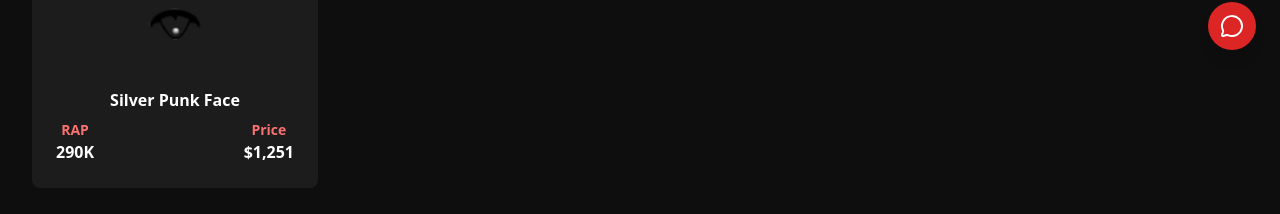
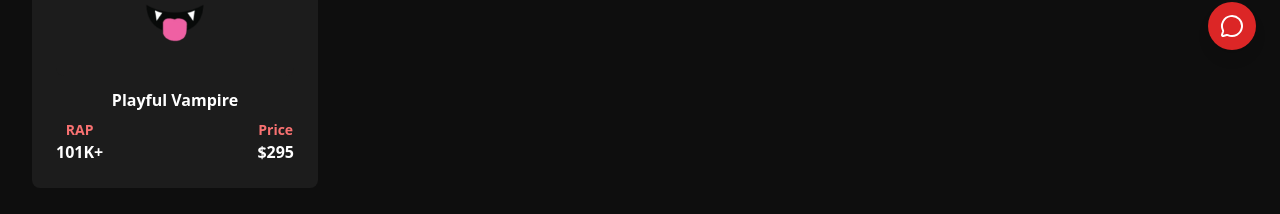
Before and after one commit to calc-d/Adurite, a React (Vite) app: page / in a window 1280 px wide. Shown: the part 726-940 px from the top of the page. Built offline with nearby package versions, Linux system fonts and the light colour scheme.

Commit message:
My changes

```diff
--- a/src/App.tsx
+++ b/src/App.tsx
@@ -545,25 +545,25 @@ function App() {
           <div className="w-full h-32 sm:h-40 rounded-lg mb-3 overflow-hidden bg-[#1c1c1c] flex items-center justify-center">
             <img
               src={robluxface}
-              alt="Silver Punk Face"
+              alt="Playful Vampire"
               className="max-h-24 sm:max-h-36 object-contain"
             />
           </div>
 
           {/* Title */}
           <h3 className="text-white font-semibold mb-2 text-sm sm:text-base text-center">
-            Silver Punk Face
+            Playful Vampire
           </h3>
 
           {/* RAP & Price */}
           <div className="flex justify-between items-center text-center">
             <div>
               <div className="text-red-400 text-xs sm:text-sm font-semibold">RAP</div>
-              <div className="text-white font-bold text-sm sm:text-base">290K</div>
+              <div className="text-white font-bold text-sm sm:text-base">101K+</div>
             </div>
             <div>
               <div className="text-red-400 text-xs sm:text-sm font-semibold">Price</div>
-              <div className="text-white font-bold text-sm sm:text-base">$1,251</div>
+              <div className="text-white font-bold text-sm sm:text-base">$295</div>
             </div>
           </div>
 
@@ -705,19 +705,19 @@ function App() {
                 </div>
                 <div className="flex-1">
                   <h3 className="text-lg sm:text-xl font-bold text-white">
-                    {currentStep === 1 ? 'Silver Punk Face' : 'Clockwork\'s Shades'}
+                    {currentStep === 1 ? 'Playful Vampire' : 'Clockwork\'s Shades'}
                   </h3>
                   <p className="text-gray-400 text-sm">
-                    RAP: {currentStep === 1 ? '290K' : '1.9M'}
+                    RAP: {currentStep === 1 ? '101K+' : '1.9M'}
                   </p>
                   <p className="text-gray-400 text-sm">
-                    {currentStep === 1 ? 'Seller: bro1010' : 'Buyer: twizwound'}
+                    {currentStep === 1 ? 'Seller: bro1010' : 'Buyer: roblox'}
                   </p>
                 </div>
                 <div className="text-right">
                   <div className="text-gray-400 text-xs sm:text-sm">Total</div>
                   <div className="text-red-400 text-lg sm:text-2xl font-bold">
-                    ${currentStep === 1 ? '1,251' : '10,000'}.00
+                    ${currentStep === 1 ? '295' : '10,000'}.00
                   </div>
                 </div>
               </div>
```
Also changed, not shown: src/assets/roblux-face.png, src/assets/s.png (added).
